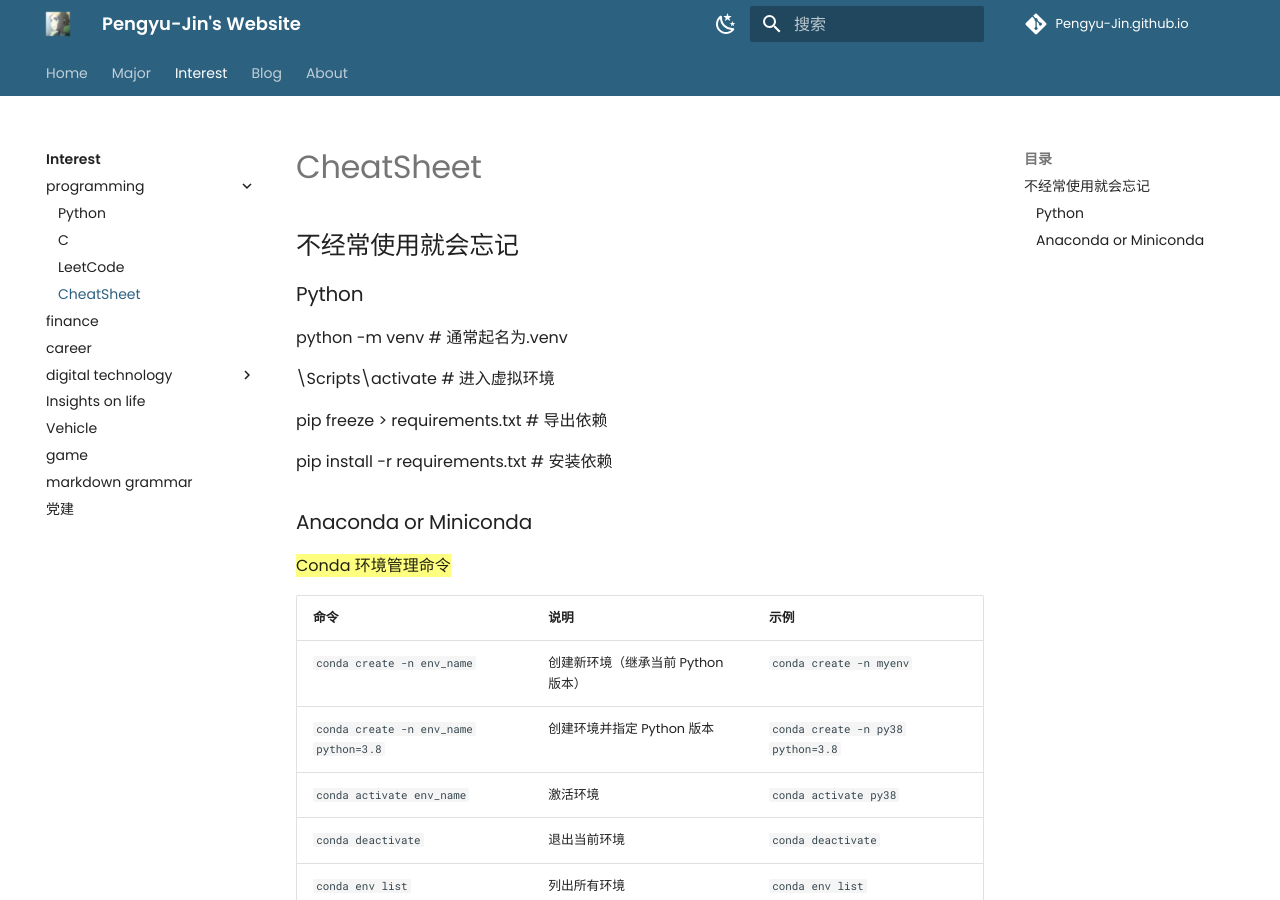
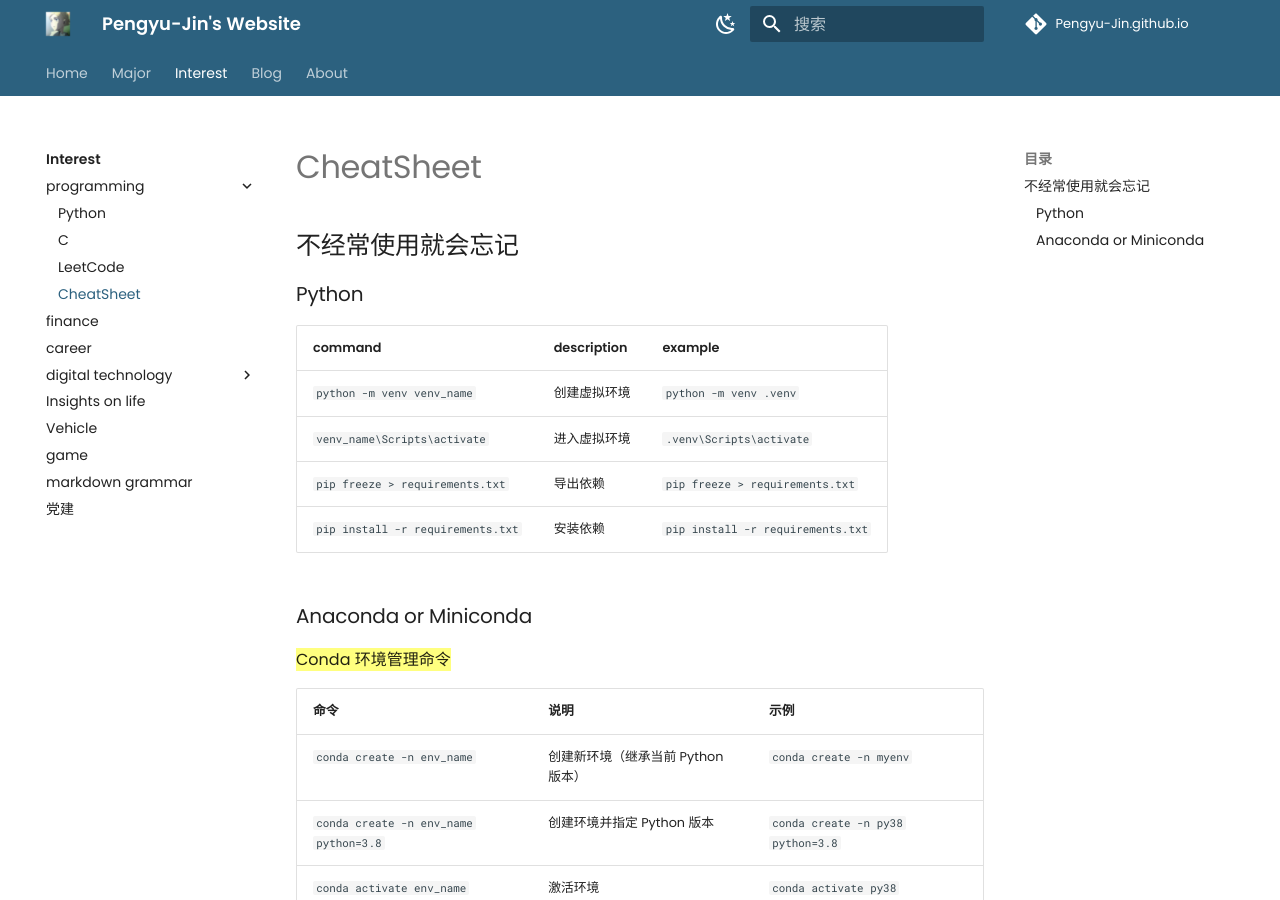
Before and after one commit to Pengyu-Jin/Pengyu-Jin.github.io, an MkDocs documentation site: the page built from docs/interest/programming/cheatsheet.md, in a window 1280 px wide and 900 px high. Built offline with MkDocs 1.6.1 and Material for MkDocs 9.7.7, drawn with Linux system fonts in a browser that asks for light colours; comment, search, counter and statistics services are not loaded; a style sheet for code colours, icons or effects is not loaded.

```diff
--- a/docs/interest/programming/cheatsheet.md
+++ b/docs/interest/programming/cheatsheet.md
@@ -3,13 +3,15 @@
 
 ### Python
 
-python -m venv <venv_name>  # 通常起名为.venv
+| command | description | example |
+|---------|-------------|---------|
+| `python -m venv venv_name` | 创建虚拟环境 | `python -m venv .venv` |
+| `venv_name\Scripts\activate` | 进入虚拟环境 | `.venv\Scripts\activate` |
+| `pip freeze > requirements.txt` | 导出依赖 | `pip freeze > requirements.txt` |
+| `pip install -r requirements.txt` | 安装依赖 | `pip install -r requirements.txt` |
 
-<venv_name>\Scripts\activate  # 进入虚拟环境
 
-pip freeze > requirements.txt  # 导出依赖
 
-pip install -r requirements.txt  # 安装依赖
 
 ### Anaconda or Miniconda
 
```
Also changed, not shown: docs/interest/LifeRoad/liferoad.md (+7 -1 lines).
